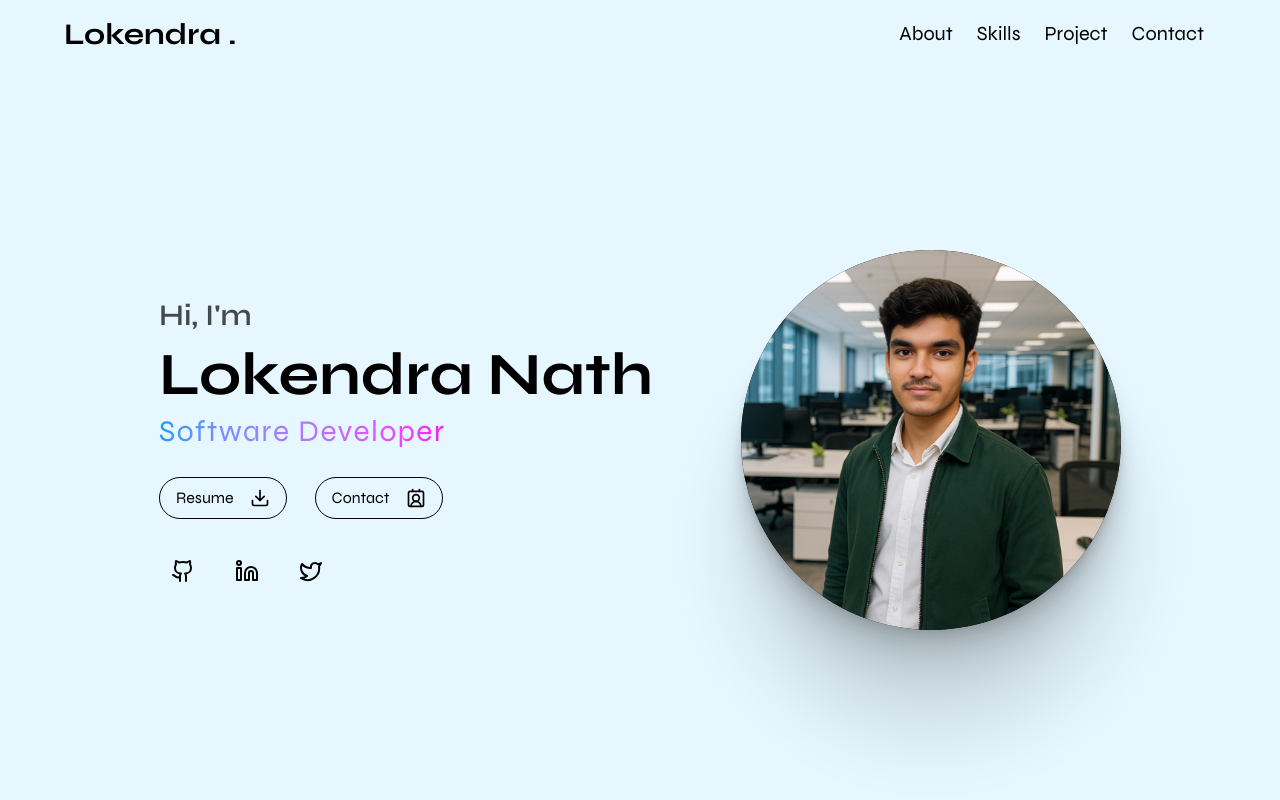
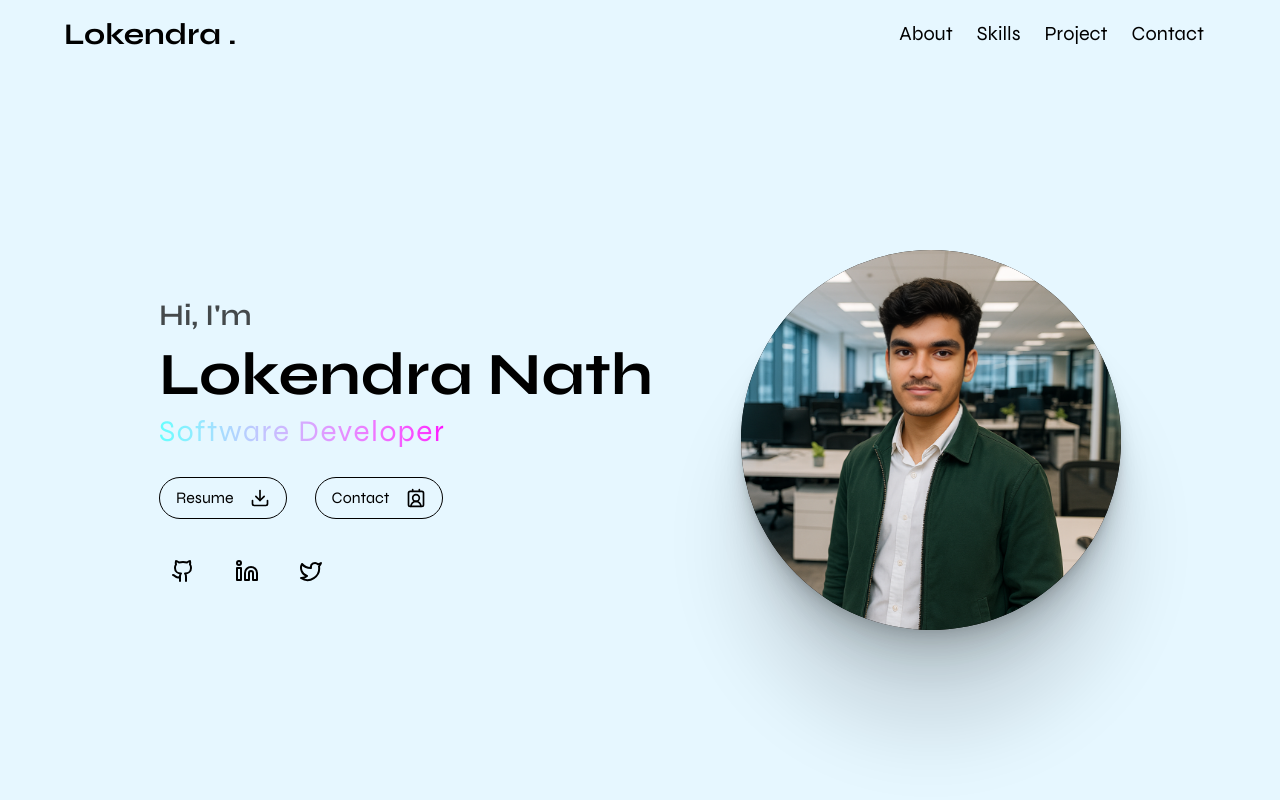
Before and after one commit to LokendraNath/Portfolio-Website, a Next.js app: page / in a window 1280 px wide. Shown: the top 800 px of the page. Built offline with nearby package versions, Linux system fonts and the light colour scheme.

Commit message:
add favicon and change primary color

```diff
--- a/app/globals.css
+++ b/app/globals.css
@@ -18,10 +18,10 @@
 
 /* Colors */
 @theme {
-  --color-primary: #009dff;
-  --color-secondary: #007acc;
+  --color-primary: #61fffe;
+  --color-secondary: #00c8c0;
   --color-base: #e6f7ff;
-  --color-content: #0d1321;
+  --color-content: #0a2e2d;
   --color-alter: #5a6a7b;
   --color-outer: #dce8f5;
 }
```
Also changed, not shown: 1 other file (tests, documents, lock files or other folders).
